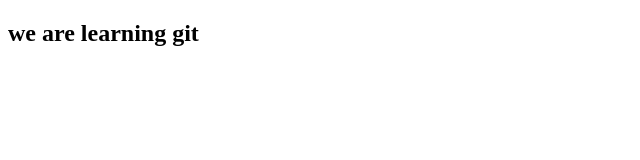
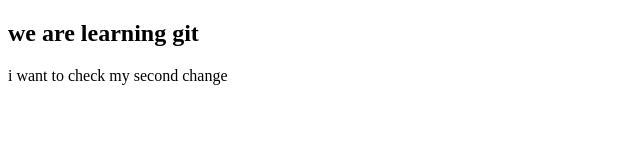
Before and after one commit to shoaib1236/gitlearn, a plain HTML site: page index.html in a window 1280 px wide. Shown: the whole page, without its empty margins (0-640 px from the left). Drawn offline with Linux system fonts and the light colour scheme.

Commit message:
My second commit

```diff
--- a/index.html
+++ b/index.html
@@ -8,5 +8,6 @@
 <body>
 
 <h2>we are learning git</h2>
+<p>i want to check  my second change</p>
 </body>
 </html>
```
